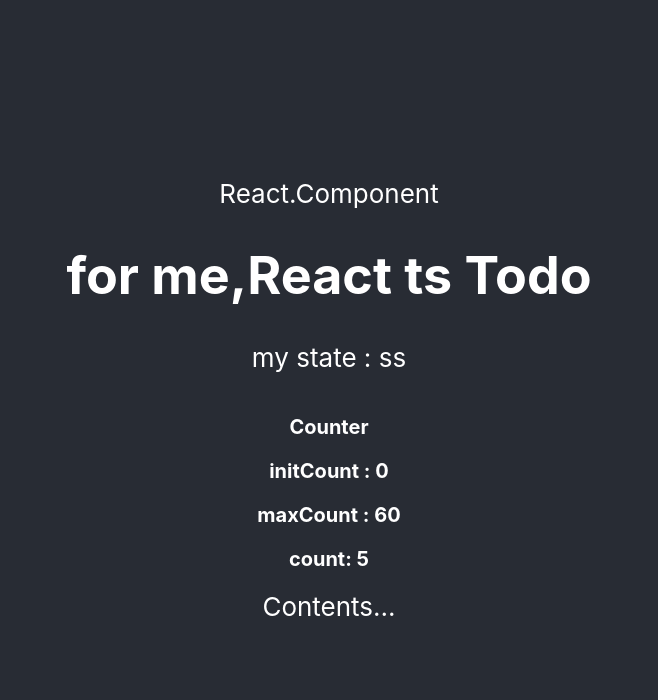
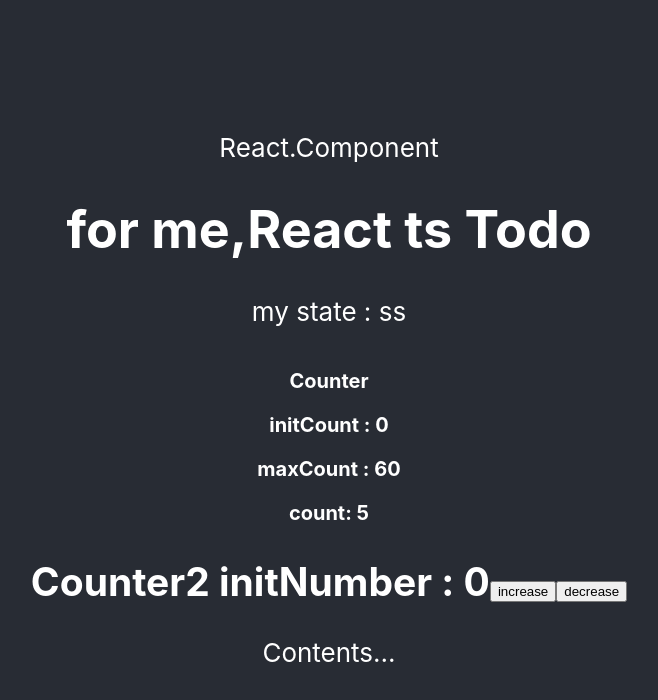
Before and after one commit to SinYongJu/ts-todo-react, a React (Create React App) app: page / in a window 1280 px wide. Shown: the top 700 px of the page, without its empty margins (311-969 px from the left). Built offline with nearby package versions, Linux system fonts and the light colour scheme.

Commit message:
ADD : counter with functional components

```diff
--- a/src/components/App.tsx
+++ b/src/components/App.tsx
@@ -2,6 +2,7 @@
 import '../assets/css/App.css';
 import Header from './Header';
 import Counter from './Counter';
+import Counter2 from './Counter2';
 
 
 function App() {
@@ -12,6 +13,7 @@
         <Header {...user}/>
         <main>
           <Counter initCount={0}/>
+          <Counter2 />
           Contents...
         </main>
       </div>
--- /dev/null
+++ b/src/components/Counter2.tsx
@@ -0,0 +1,31 @@
+import React, { useState } from 'react'
+
+type Counter2Props = {
+    initNumber? : number
+}
+type Counter = {
+    count: number
+}
+const Counter2 : React.FunctionComponent<Counter2Props> = (props ) => {
+    const {initNumber} = props
+    const [counter,setCount] = useState<number>(initNumber || 0)
+    const increase = () => {
+        setCount(counter => {
+            return counter + 1
+        })
+    }
+
+    function decrease () :void {
+        setCount(counter => {
+            return counter -1
+        })
+    }
+    return <h2>
+        Counter2
+        initNumber : {counter}
+        <button type="button" onClick={increase}>increase</button>
+        <button type="button" onClick={decrease}>decrease</button>
+    </h2>
+}
+
+export default Counter2
```
